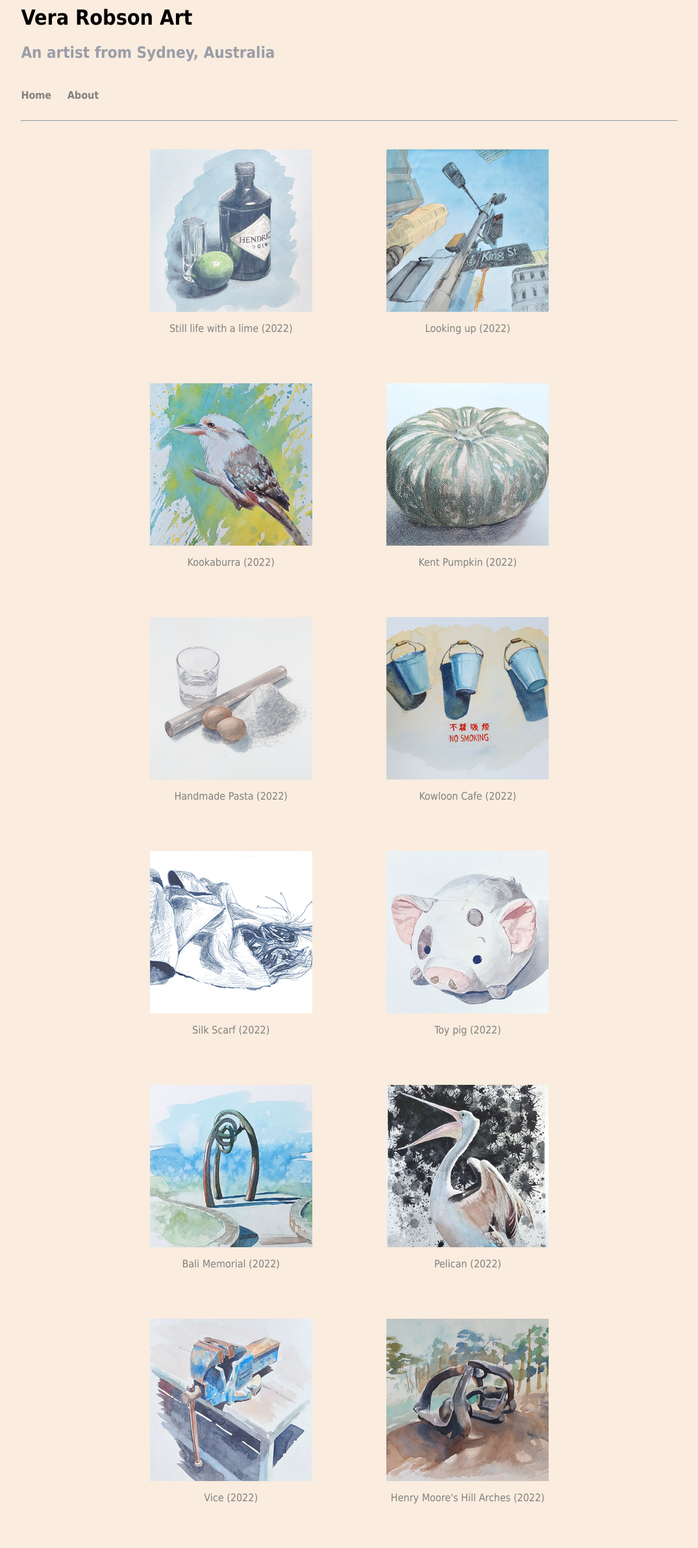
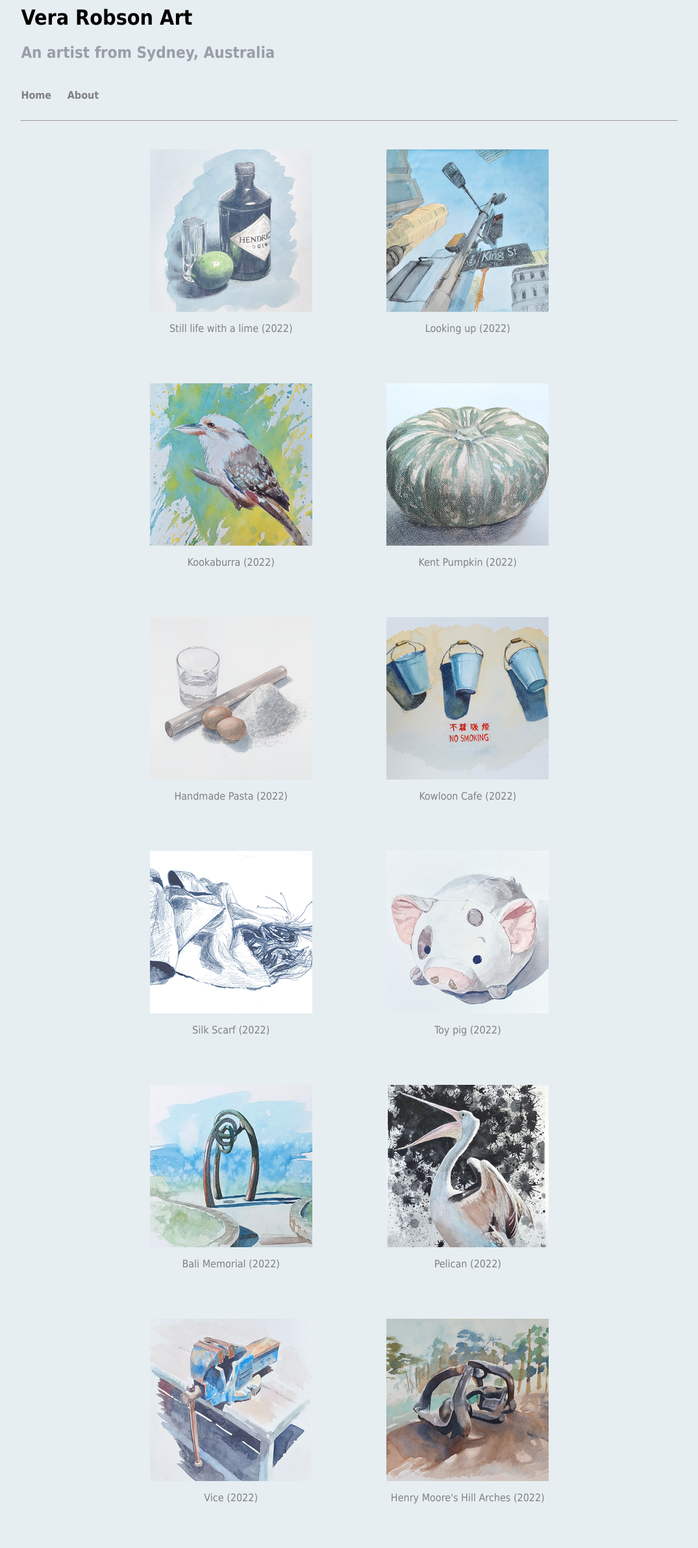
Before and after one commit to verarobsonart/verarobsonart.github.io, a Jekyll site: the page built from index.md, in a window 1280 px wide. Shown: the whole page at 65% size, without its empty margins (102-1177 px from the left). Built offline with Jekyll 4.4.1, drawn with Linux system fonts in a browser that asks for light colours.

Commit message:
Update styles.css

```diff
--- a/assets/css/styles.css
+++ b/assets/css/styles.css
@@ -11,7 +11,7 @@
 
 body {
   font-family: Tahoma, Verdana, Arial, Helvetica, sans-serif;
-  background-color: #faecde;
+  background-color: #e6eef2;
 }
 
 
```
